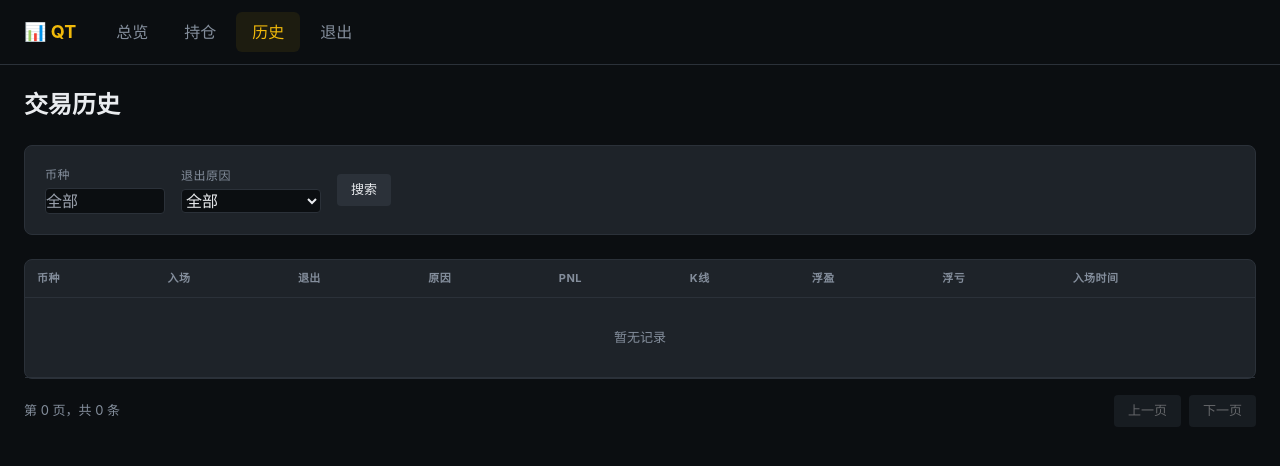
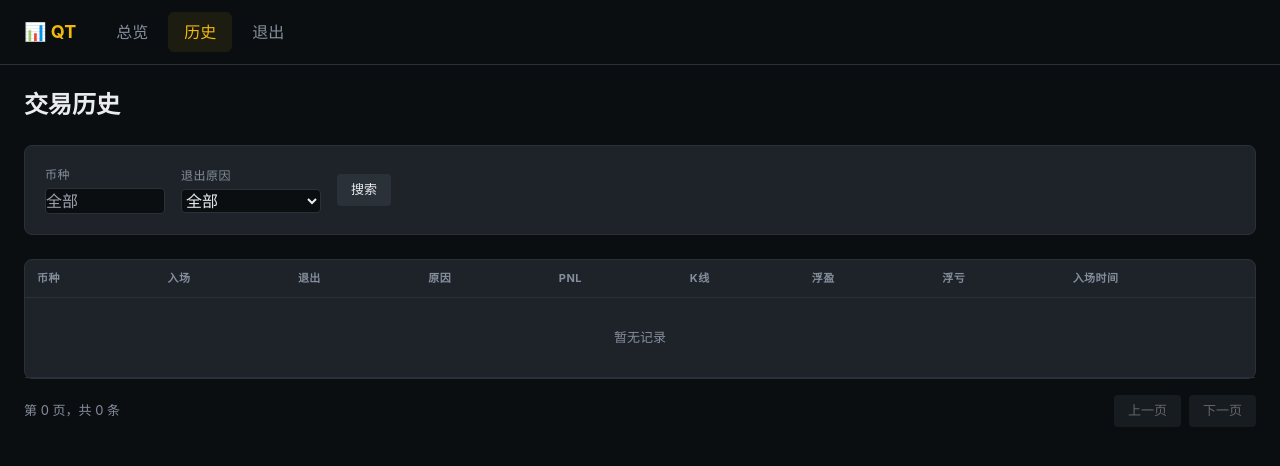
Before and after one commit to lonnie888/quant-trader, a Flask app: page /history in a window 1280 px wide. Shown: the top 466 px of the page. Run offline with Flask 2, Linux system fonts and the light colour scheme; the visitor is signed in with stand-in values (Sample User, id 1); data that the repository does not hold is empty; parts of the project's set-up code (start-up, migrations or seed data) failed here and were passed over; some libraries are stand-ins or nearby versions.

Commit message:
feat: 真实持仓行点击跳转K线图 + 导航栏去掉持仓

```diff
--- a/web/static/dashboard.js
+++ b/web/static/dashboard.js
@@ -32,7 +32,8 @@
                 } else {
                     let html = '<table><thead><tr><th>币种</th><th>方向</th><th>数量</th><th>入场</th><th>标记</th><th>保证金</th><th>未实现盈亏</th></tr></thead><tbody>';
                     for (const pos of r.positions) {
-                        html += `<tr>
+                        const symShort = pos.symbol.replace('USDT', '');
+                        html += `<tr style="cursor:pointer;" onclick="window.location.href='/chart?symbol=${symShort}'">
                             <td>${pos.symbol}</td>
                             <td>${pos.side || '-'}</td>
                             <td>${pos.qty}</td>
--- a/web/templates/layout.html
+++ b/web/templates/layout.html
@@ -79,7 +79,6 @@
         </div>
         <div class="nav-menu w-full sm:w-auto sm:flex sm:items-center sm:gap-1 mt-2 sm:mt-0" id="nav-menu">
             <a href="/" class="nav-link block sm:inline {{ 'active' if request.path == '/' else '' }}">总览</a>
-            <a href="/positions" class="nav-link block sm:inline {{ 'active' if request.path == '/positions' else '' }}">持仓</a>
             <a href="/history" class="nav-link block sm:inline {{ 'active' if request.path == '/history' else '' }}">历史</a>
             <a href="/logout" class="nav-link block sm:inline ml-auto" style="color:#848e9c;">退出</a>
         </div>
```
